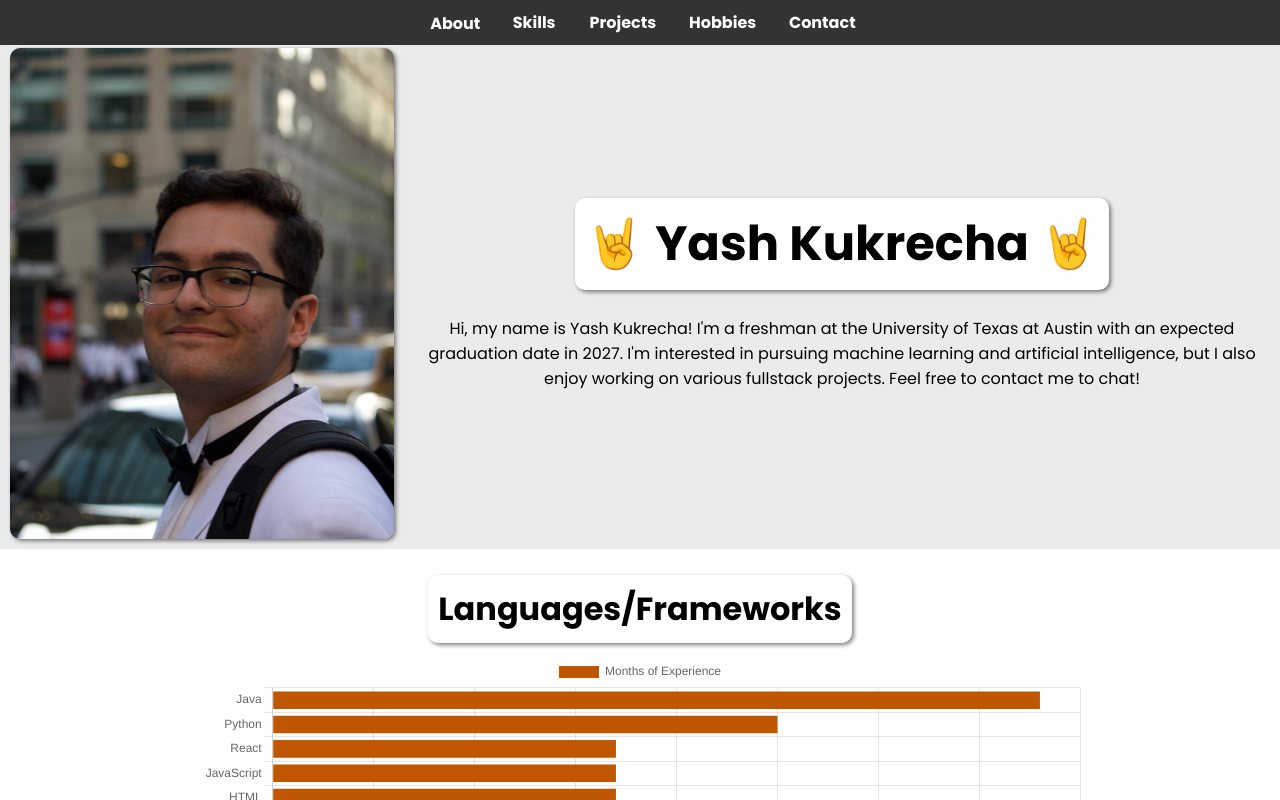
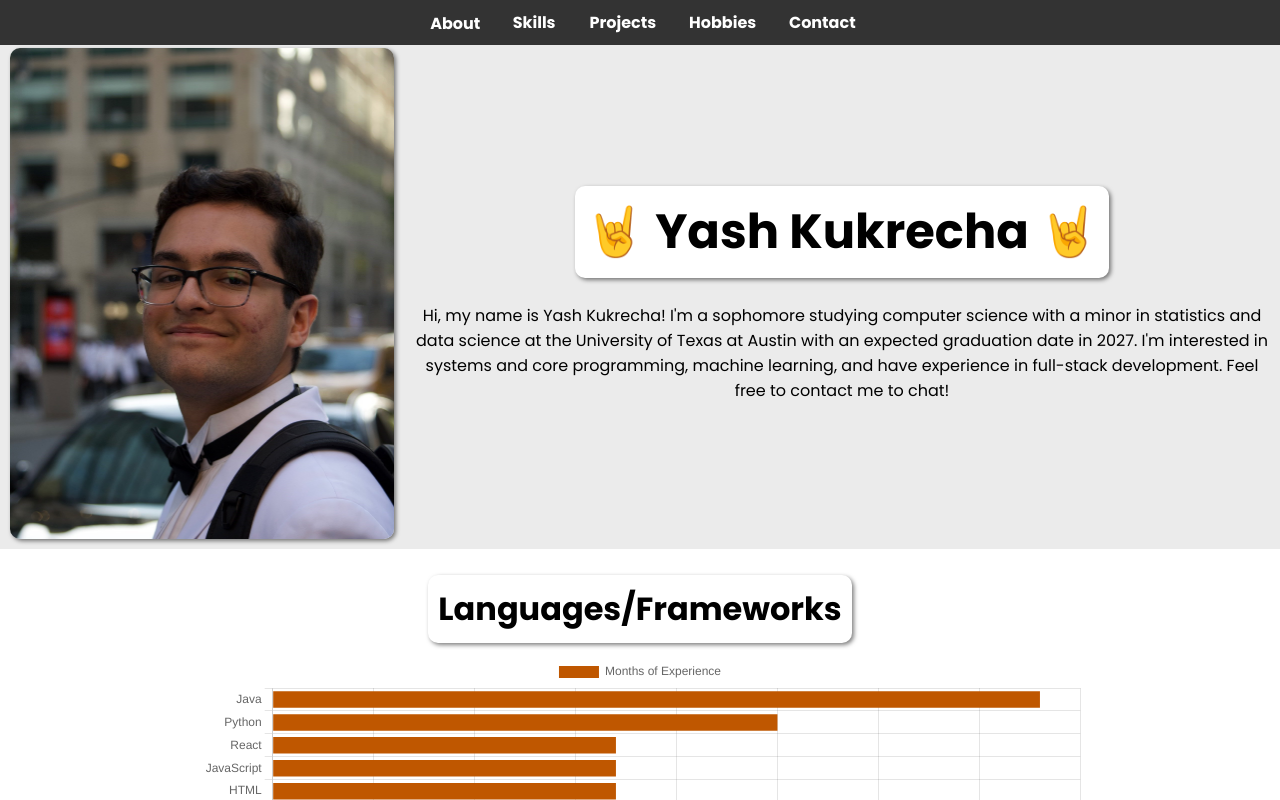
Before and after one commit to yashkukrecha/personalprojects, a React (Create React App) app in the folder personal-web/: page / in a window 1280 px wide. Shown: the top 800 px of the page. Built offline with nearby package versions, Linux system fonts and the light colour scheme.

Commit message:
updated personal website

```diff
--- a/personal-web/src/Components/Home.js
+++ b/personal-web/src/Components/Home.js
@@ -8,8 +8,9 @@ export default function Home() {
             <div className="column-container">
                 <h1 className="header" id="name"> 🤘 Yash Kukrecha 🤘 </h1>
                 <h3 className="desc" id="bio">
-                    Hi, my name is Yash Kukrecha! I'm a freshman at the University of Texas at Austin with an expected graduation date in 2027.
-                    I'm interested in pursuing machine learning and artificial intelligence, but I also enjoy working on various fullstack projects.
+                    Hi, my name is Yash Kukrecha! I'm a sophomore studying computer science with a minor in statistics and data science
+                    at the University of Texas at Austin with an expected graduation date in 2027.
+                    I'm interested in systems and core programming, machine learning, and have experience in full-stack development.
                     Feel free to contact me to chat!
                 </h3>
             </div>
--- a/personal-web/src/Components/Projects.js
+++ b/personal-web/src/Components/Projects.js
@@ -31,7 +31,7 @@ export default function Projects() {
         <div className="column-container" id="grey">
             {clicked && screenWidth > 600 && (<FullScreenComponent setTrigger={setClicked} project={list[index]} desc={desc[index]} index={index}/>)}
             <h2 className="titles">
-                <a className="tags" href="https://github.com/yashkukrecha/personalprojects" target="_blank"> Personal Projects 🔗 </a>
+                <a className="tags" href="https://github.com/yashkukrecha/" target="_blank"> Personal Projects 🔗 </a>
             </h2>
             <h4 id="click"> (Click each project to enlarge) </h4>
             <div className="row-container" id="projects">
--- a/personal-web/src/Components/Skills.js
+++ b/personal-web/src/Components/Skills.js
@@ -6,11 +6,11 @@ import BarChart from "./BarChart";
 export default function Skills() {
 
     const data = {
-        labels: ["Java", "Python", "React", "JavaScript", "HTML", "CSS", "GCP", "Node.js", "Express.js", "C", "React Native", "Flask", "SQL", "C++", "AWS", "Assembly"],
+        labels: ["Java", "Python", "React", "JavaScript", "HTML", "CSS", "GCP", "Node.js", "C++", "C", "Express.js", "React Native", "Flask", "SQL", "AWS", "R", "Assembly"],
         datasets: [
             {
               label: 'Months of Experience',
-              data: [38, 25, 17, 17, 17, 17, 14, 14, 10, 10, 8, 5, 4, 4, 4, 2],
+              data: [38, 25, 17, 17, 17, 17, 14, 14, 10, 10, 10, 8, 6, 4, 4, 2, 2],
               backgroundColor: "#BF5700",
             },
         ],
```
